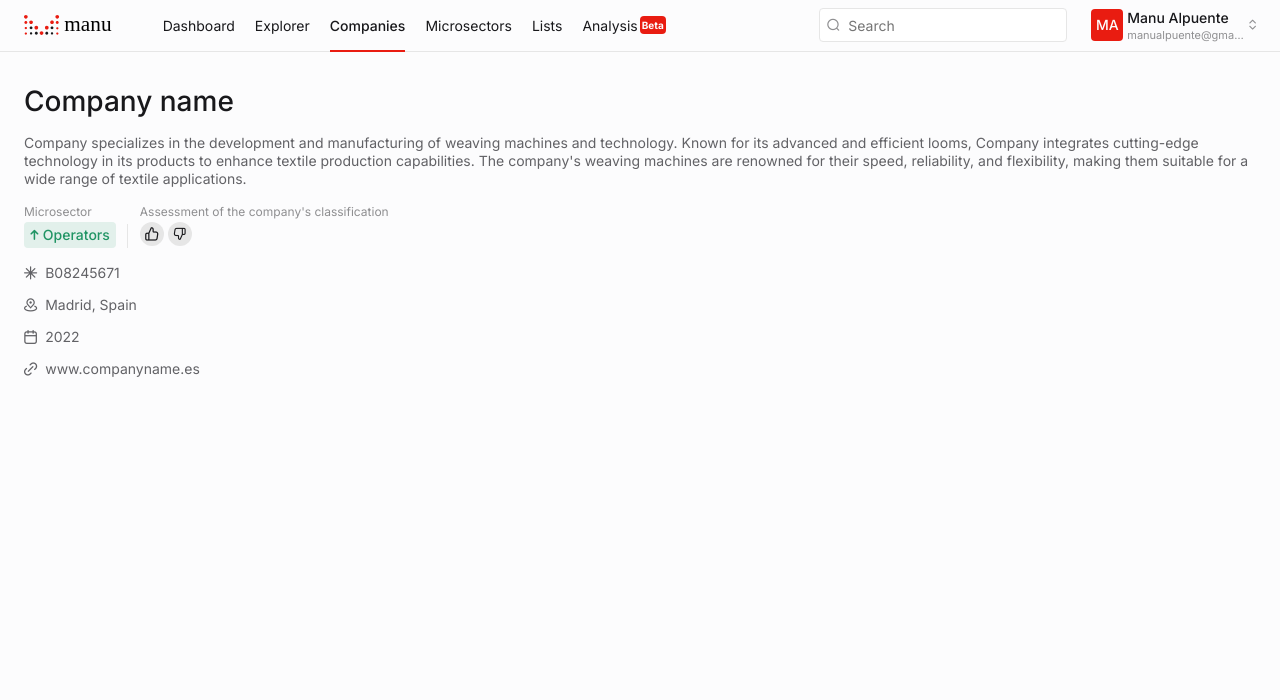
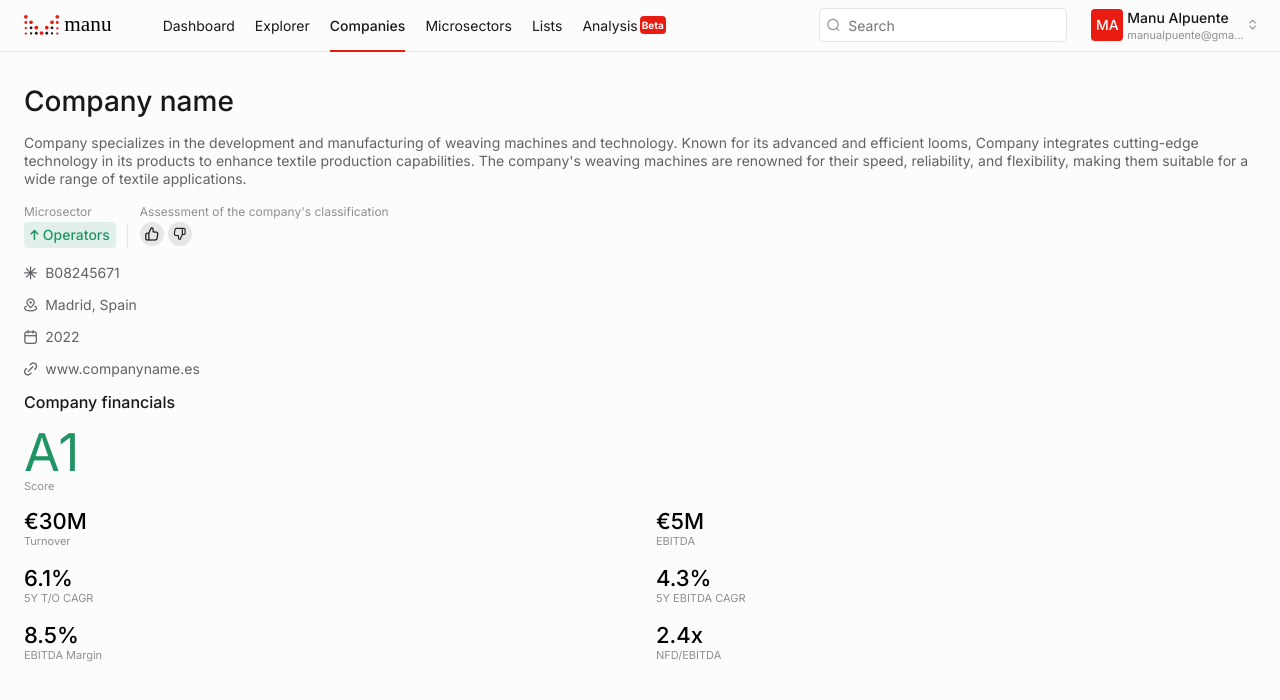
Before and after one commit to ManuAlpuente2/ms, a React (Create React App) app: page / in a window 1280 px wide. Shown: the top 700 px of the page. Built offline with nearby package versions, Linux system fonts and the light colour scheme.

Commit message:
Company financials

```diff
--- a/src/assets/styles/vars.scss
+++ b/src/assets/styles/vars.scss
@@ -14,4 +14,5 @@
   --font-size-m: 0.875rem;
   --font-size-l: 1rem;
   --font-size-xl: 1.75rem;
+  --font-size-xxl: 3.25rem;
 }
--- /dev/null
+++ b/src/modules/CompanyFinancials/CompanyFinancials.scss
@@ -0,0 +1,37 @@
+@import "../../assets/styles/functions.scss";
+
+.company-financials__score {
+  font-size: var(--font-size-xxl);
+  font-weight: 400;
+  line-height: rem(56);
+  color: var(--color-success-veryhigh);
+}
+.company-financials__label {
+  font-size: rem(11);
+  font-weight: 400;
+  line-height: 1;
+  color: var(--color-content-low);
+  margin: 0 0;
+}
+.company-financials__data-items {
+  display: flex;
+  flex-wrap: wrap;
+  margin: rem(8) rem(-16) 0;
+}
+.company-financials__data-item {
+  width: 50%;
+  padding: rem(8) rem(16);
+}
+.company-financials__data-value {
+  font-weight: 500;
+  font-size: rem(22);
+  line-height: rem(26);
+  color: var(--Palette-Content-High);
+}
+.company-financials__data-key {
+  margin: 0 0;
+  font-weight: 400;
+  font-size: rem(11);
+  line-height: rem(15);
+  color: var(--color-content-low);
+}
--- /dev/null
+++ b/src/modules/CompanyFinancials/index.js
@@ -0,0 +1,50 @@
+import "./CompanyFinancials.scss";
+
+const CompanyFinancials = ({ data }) => {
+  console.log("Company-Financials", { data });
+  return (
+    <div className="company-financials">
+      <h2 className="page-section-title">Company financials</h2>
+      <span className="company-financials__score">{data.score}</span>
+      <p className="company-financials__label">Score</p>
+      <div className="company-financials__data-items">
+        <div className="company-financials__data-item">
+          <span className="company-financials__data-value">
+            {data.turnover}
+          </span>
+          <p className="company-financials__data-key">Turnover</p>
+        </div>
+        <div className="company-financials__data-item">
+          <span className="company-financials__data-value">{data.ebitda}</span>
+          <p className="company-financials__data-key">EBITDA</p>
+        </div>
+        <div className="company-financials__data-item">
+          <span className="company-financials__data-value">
+            {data.cagr_turnover_5y}
+          </span>
+          <p className="company-financials__data-key">5Y T/O CAGR</p>
+        </div>
+        <div className="company-financials__data-item">
+          <span className="company-financials__data-value">
+            {data.cagr_ebitda_5y}
+          </span>
+          <p className="company-financials__data-key">5Y EBITDA CAGR</p>
+        </div>
+        <div className="company-financials__data-item">
+          <span className="company-financials__data-value">
+            {data.ebitda_margin}
+          </span>
+          <p className="company-financials__data-key">EBITDA Margin</p>
+        </div>
+        <div className="company-financials__data-item">
+          <span className="company-financials__data-value">
+            {data.nfd_ebitda}
+          </span>
+          <p className="company-financials__data-key">NFD/EBITDA</p>
+        </div>
+      </div>
+    </div>
+  );
+};
+
+export default CompanyFinancials;
--- a/src/modules/PageCompany/PageCompany.scss
+++ b/src/modules/PageCompany/PageCompany.scss
@@ -0,0 +1,8 @@
+@import "../../assets/styles/vars.scss";
+
+.page-section-title {
+  font-weight: 500;
+  font-size: var(--font-size-l);
+  line-height: rem(20);
+  color: var(--color-content-high);
+}
--- a/src/modules/PageCompany/index.js
+++ b/src/modules/PageCompany/index.js
@@ -1,11 +1,17 @@
+import CompanyFinancials from "../CompanyFinancials";
 import CompanyInfo from "../CompanyInfo";
+import "./PageCompany.scss";
 
 const PageCompany = ({ data }) => {
+  console.log("PageCompany", { data });
   return (
     <div className="container">
       <div className="row row_company-page">
         <div className="col">
           <CompanyInfo data={data.company} />
+        </div>
+        <div className="col">
+          <CompanyFinancials data={data.financials} />
         </div>
       </div>
     </div>
```
